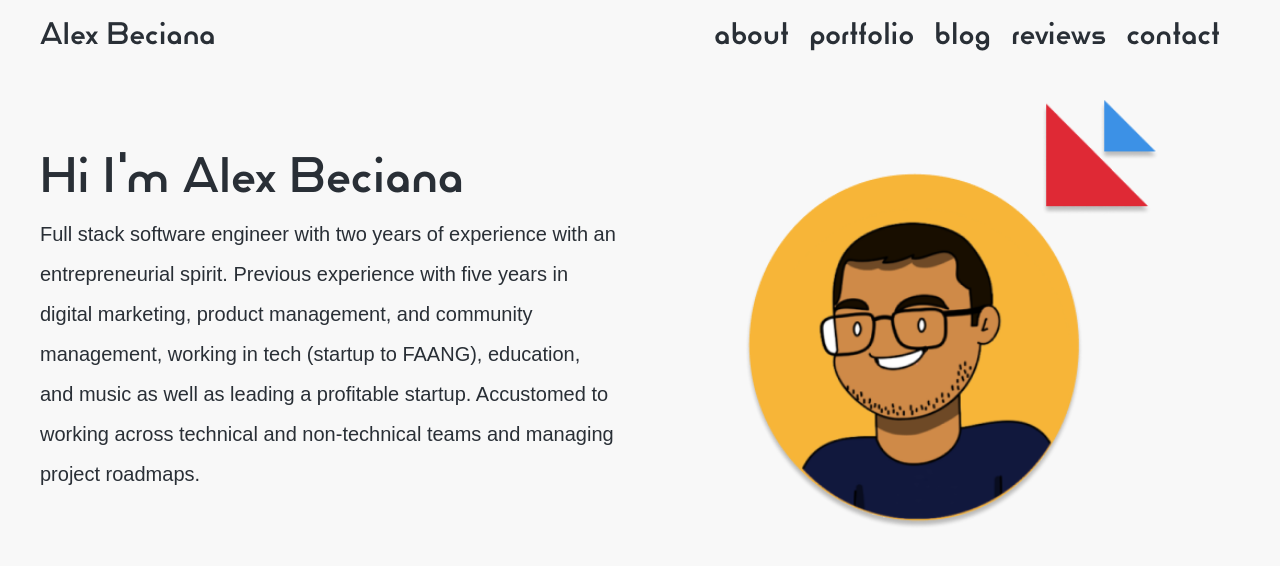
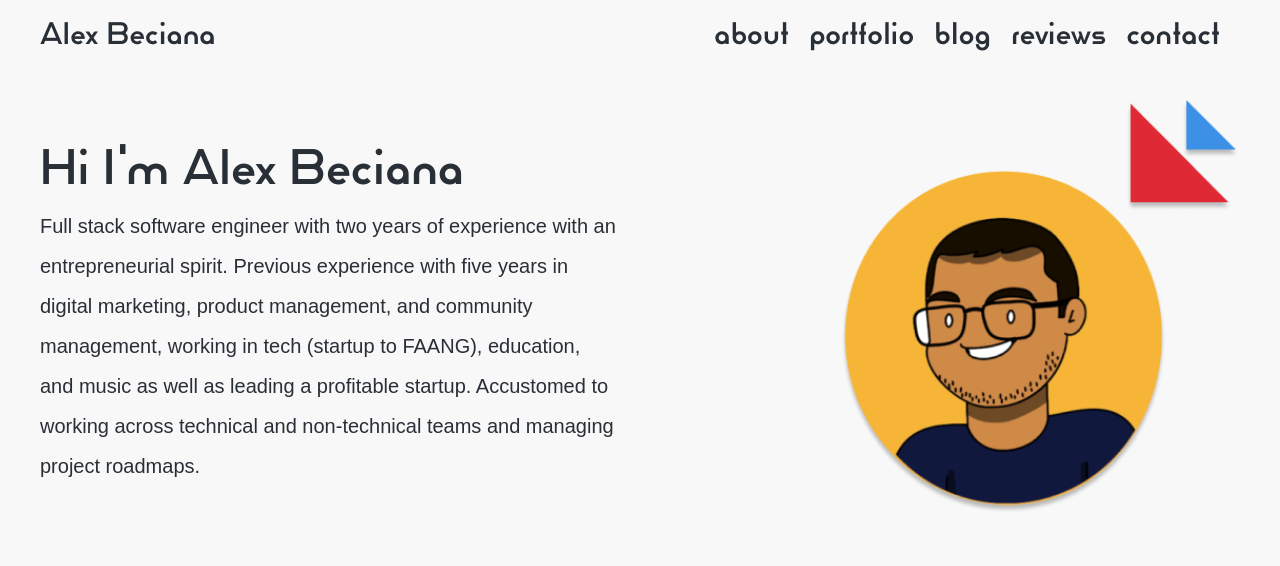
Before and after one commit to abeciana1/abeciana1-portfolio-site, a Next.js app: page / in a window 1280 px wide. Shown: the top 566 px of the page. Built offline with nearby package versions, Linux system fonts and the light colour scheme.

Commit message:
Removed unused tsx elements

```diff
--- a/components/sections/index.tsx
+++ b/components/sections/index.tsx
@@ -36,17 +36,15 @@ export const HeroSection = ({
                 <h1 className="text-5xl font-reross leading-relaxed">{heading}</h1>
                 <div className="leading-10 text-lg xl:text-xl xl:leading-loose">{ taglineBody }</div>
             </section>
-            <section className="self-center justify-self-start lg:justify-self-end lg:mx-20">
-                <div className="">
+            <section className="self-center justify-self-start lg:justify-self-end">
                 <Image
                     src={image}
-                        width={450}
-                        height={450}
+                    width={400}
+                    height={400}
                     priority
                     className={imageClassName}
                     alt={imageAlt}
                 />
-                </div>
             </section>
         </section>
     )
```
Lines whose indentation alone changed are shown as unchanged.
